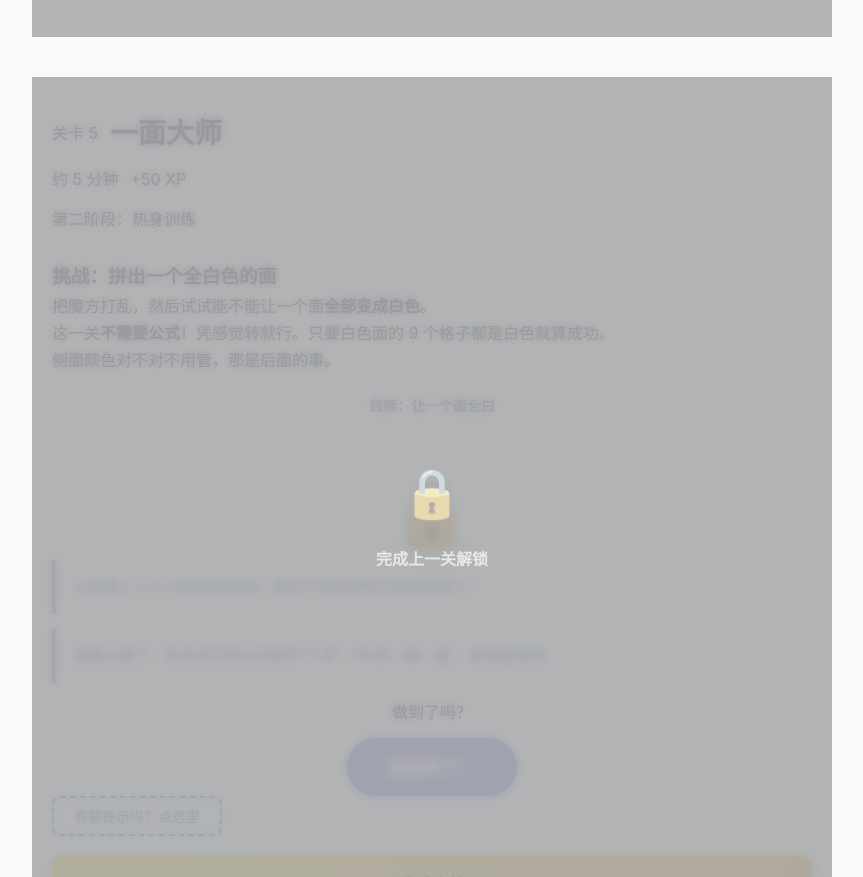
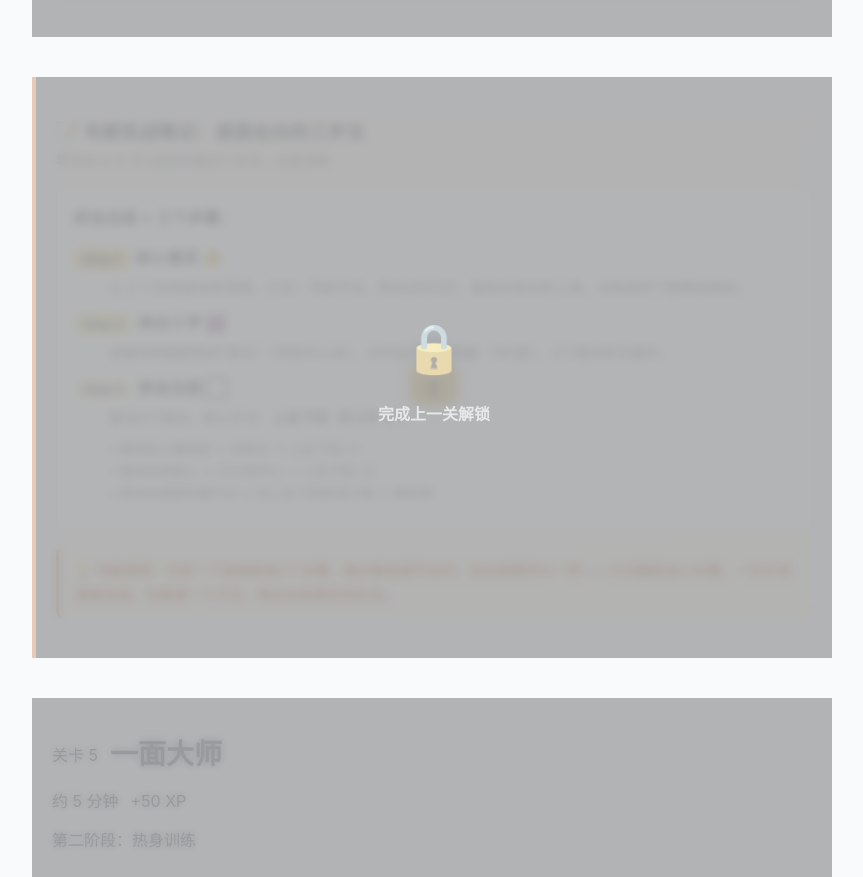
Before and after one commit to busilb/rubik-tutorial, a plain HTML site: page index.html in a window 1280 px wide. Shown: the part 4918-5795 px from the top of the page, without its empty margins (328-1191 px from the left). Drawn offline with Linux system fonts and the light colour scheme.

Commit message:
add boss practice notes for white bottom layer

```diff
--- a/index.html
+++ b/index.html
@@ -379,6 +379,43 @@
 </section>
 
 <!-- ==================== 关卡 5：一面大师 ==================== -->
+
+<!-- 布斯实战笔记：底层全白总览 -->
+<section id="boss-note-1" class="level locked" data-level="5" style="border-left:4px solid #ed7b2f;">
+  <div class="content-card" style="background:linear-gradient(135deg,#fff8f0,#fff3e0);border-radius:12px;">
+    <h3>📝 布斯实战笔记：底层全白的三步法</h3>
+    <p style="color:#666;font-size:14px;">学完关卡 5-10 后回来看这个总览，会更清晰</p>
+
+    <div style="margin:16px 0;padding:16px;background:#fff;border-radius:8px;border:1px solid #ffe0b2;">
+      <p style="font-weight:700;font-size:16px;margin-bottom:12px;">拼全白底 = 三个步骤：</p>
+      <div style="margin-bottom:10px;">
+        <span style="background:#ffd54f;padding:3px 10px;border-radius:12px;font-weight:700;font-size:13px;">Step 1</span>
+        <strong> 拼小黄花 🌼</strong>
+        <p style="margin:4px 0 0 36px;color:#555;font-size:14px;">让 4 个白色棱块到顶面。方法：顶部不动，转右边列3次，看有没有白色上来。没有就转下面两层再来。</p>
+      </div>
+      <div style="margin-bottom:10px;">
+        <span style="background:#fff176;padding:3px 10px;border-radius:12px;font-weight:700;font-size:13px;">Step 2</span>
+        <strong> 拼白十字 ✝️</strong>
+        <p style="margin:4px 0 0 36px;color:#555;font-size:14px;">找棱块侧面颜色的"家长"（同色中心块），对齐后向下转两圈（180度）。4个棱块依次操作。</p>
+      </div>
+      <div style="margin-bottom:10px;">
+        <span style="background:#fff9c4;padding:3px 10px;border-radius:12px;font-weight:700;font-size:13px;">Step 3</span>
+        <strong> 拼全白底 ⬜</strong>
+        <p style="margin:4px 0 0 36px;color:#555;font-size:14px;">解决4个角块。核心手法：<strong>上去下回（R U R' U'）</strong></p>
+        <div style="margin:8px 0 0 36px;font-size:13px;color:#555;">
+          <p>• 角块在三楼侧面 → 找家长 → 上去下回 ×1</p>
+          <p>• 角块白色朝上 → 交叉找中心 → 上去下回 ×3</p>
+          <p>• 角块在底部位置不对 → 先上去下回变成三楼 → 再处理</p>
+        </div>
+      </div>
+    </div>
+
+    <div style="padding:12px 16px;background:#fff3e0;border-radius:8px;border-left:3px solid #ed7b2f;margin-top:12px;">
+      <p style="margin:0;font-size:14px;color:#e65100;font-weight:600;">💡 布斯感悟：仅拼一个底面就有3个步骤，每步都有细节动作。但本质跟学AI一样——大问题拆成小步骤，一步步来就能完成。先跑通一个方法，再优化找更好的办法。</p>
+    </div>
+  </div>
+</section>
+
 <section id="level-5" class="level locked" data-level="5">
   <div class="level-header">
     <div class="level-badge">关卡 5</div>
```
